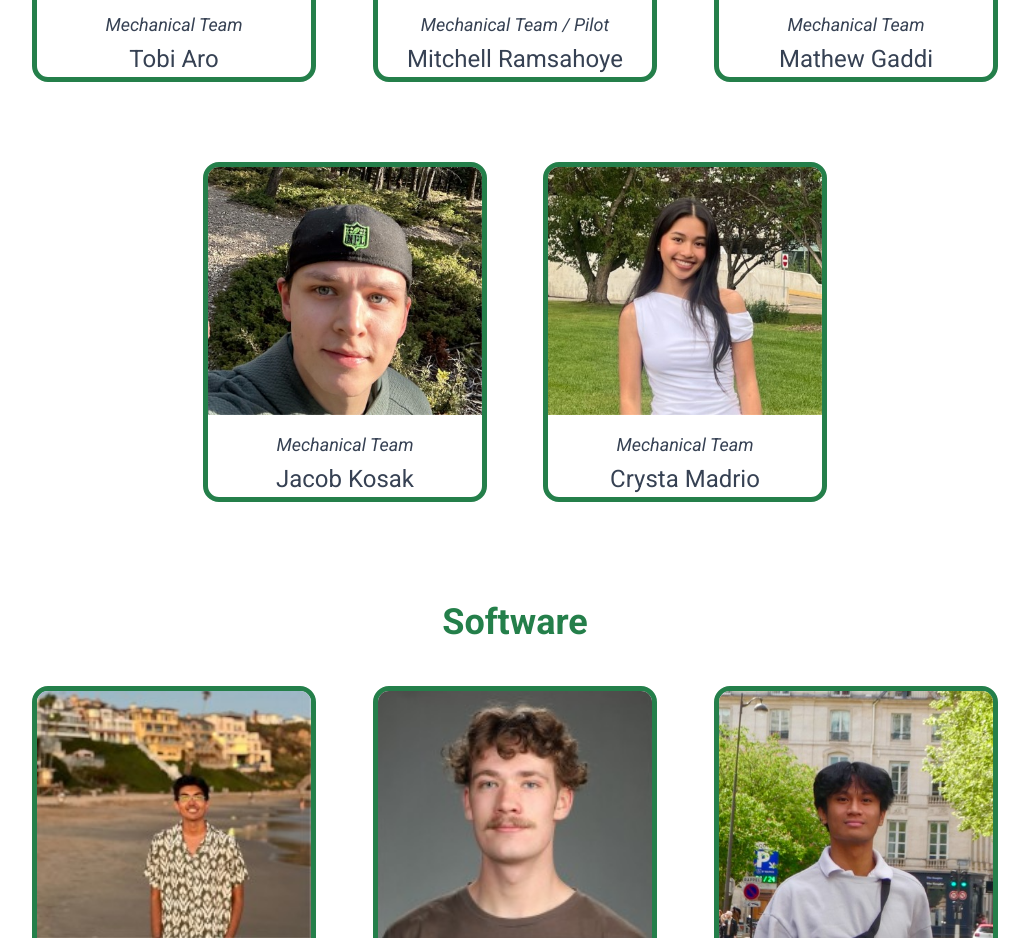
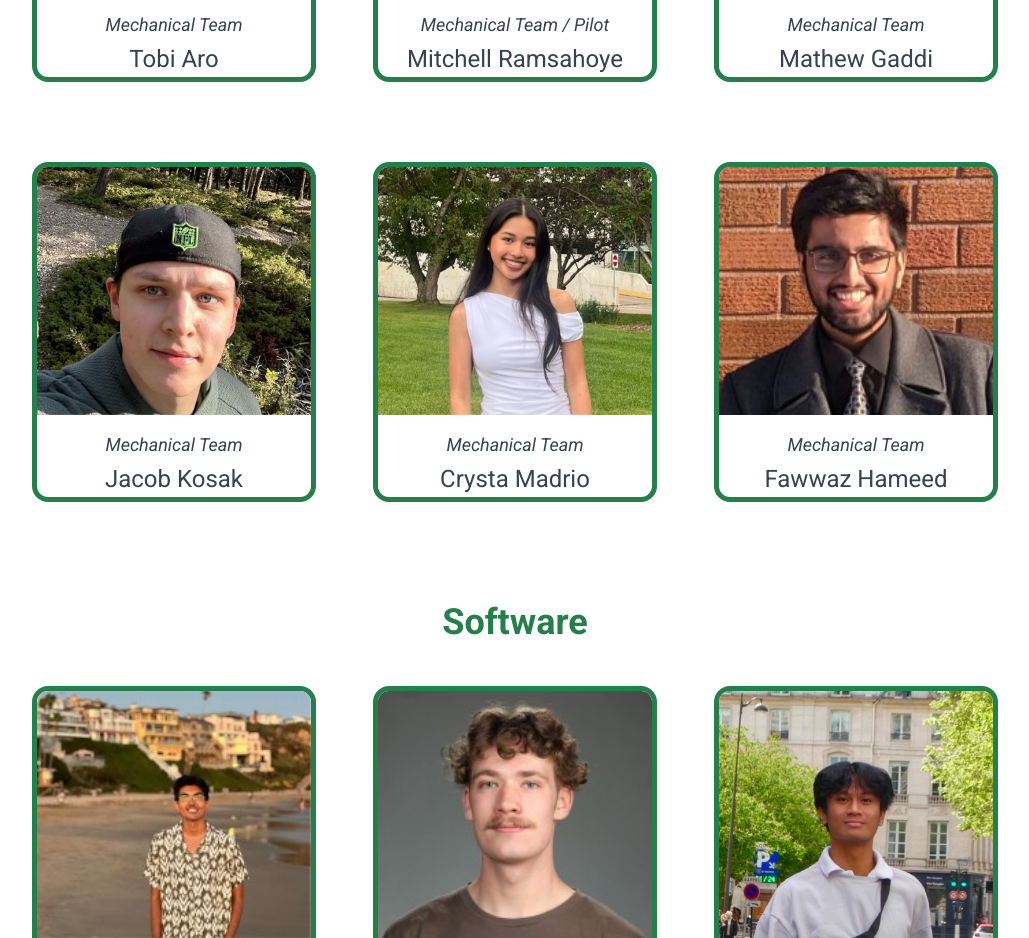
Before and after one commit to alejandrocqvd/ua-rad, a Next.js app: page /team in a window 1280 px wide. Shown: the part 1760-2698 px from the top of the page, without its empty margins (125-1154 px from the left). Built offline with nearby package versions, Linux system fonts and the light colour scheme.

Commit message:
new member added

```diff
--- a/src/components/Members.js
+++ b/src/components/Members.js
@@ -51,7 +51,6 @@ export const mechanicalMembers = [
         photo: "/teampage/memberphotos/Jacobkosak.jpg",
         linkedin: "https://www.linkedin.com/in/jacob-kosak-18977a2a9/?originalSubdomain=ca"
     },
-
     {
         title: "Mechanical Team",
         name: "Crysta Madrio",
@@ -59,6 +58,14 @@ export const mechanicalMembers = [
         bio: "Crysta joined UA-RAD in 2025 and as part of the Mechanical Team. She helps with 3D modelling on SolidWorks, mechanical integration and manufacturing, and also supports the team's financial development. She is currently working at Pegasus, an aerospace technology startup",
         photo: "/teampage/memberphotos/Crysta.jpg",
         linkedin: "https://www.linkedin.com/in/crysta-madrio-334099258/"
+    },
+    {
+        title: "Mechanical Team",
+        name: "Fawwaz Hameed",
+        subtitle: "3rd-year Mechanical Engineering",
+        bio: "Fawwaz joined UA-RAD in 2025 and as part of the Mechanical Team. He specializes with airframe design and autopilot software like ArduPilot. He has prior autopilot and airframe experience thanks to UAARG ",
+        photo: "/teampage/memberphotos/fawwazhameed.jpg",
+        linkedin: "https://www.linkedin.com/in/fawwaz-hameed-32095a238/?utm_source=share&utm_campaign=share_via&utm_content=profile&utm_medium=android_app"
     }
 ];
 
@@ -122,7 +129,7 @@ export const softwareMembers = [
         subtitle: "4th-year Software Engineering",
         bio: "Jacob joined UARAD in 2025 as part of the Software Team, focusing on flight software & autonomy. Graduating in 2026 with extensive experience including 2x Intern at Apple building AI log triaging systems, spearheaded department's first AI Agent for autonomous code generation. ",
         photo: "/teampage/memberphotos/jacobfeng.jpg",
-        linkedin: "https://www.linkedin.com/in/jacobfeng/"
+        linkedin: "https://www.linkedin.com/in/jacobsolives/"
     },
     // Add more members as needed
 ];
```
Also changed, not shown: public/teampage/memberphotos/fawwazhameed.jpg (added).
